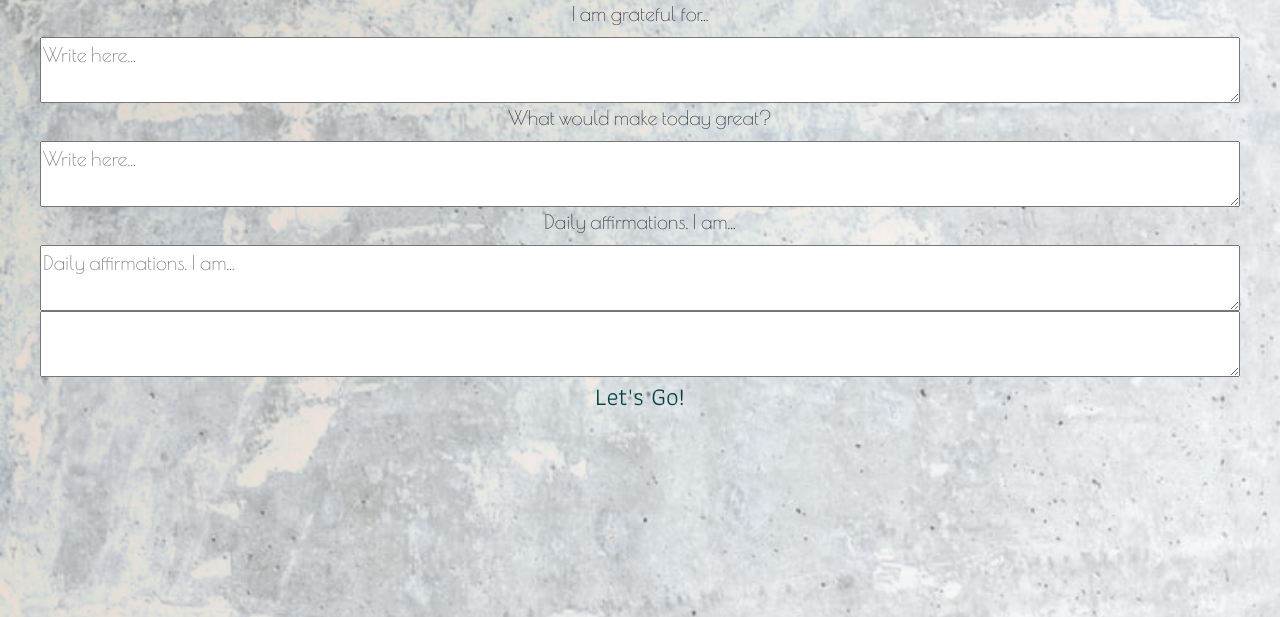
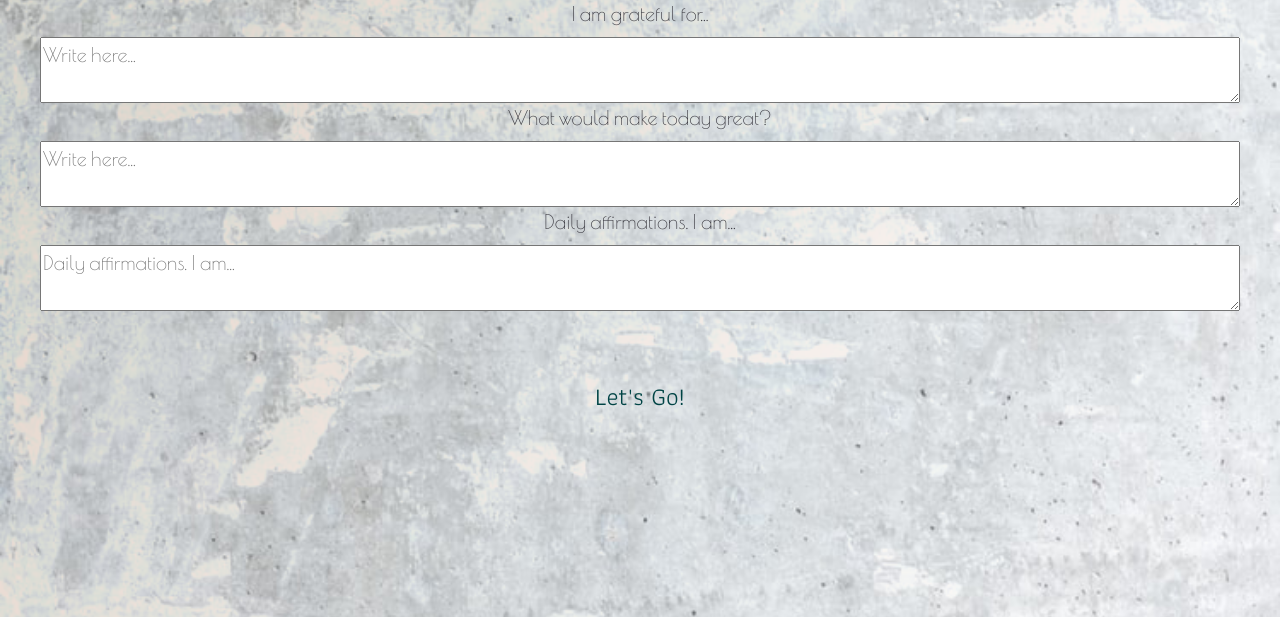
Before and after one commit to rebspen/Project-2-Iron-Hack-Web-Development-Bootcamp-New-Day, a Node server app: page /post/create in a window 1280 px wide. Shown: the part 87-704 px from the top of the page. Run offline with Node 20, Linux system fonts and the light colour scheme; some libraries are stand-ins or nearby versions.

Commit message:
craete location box is hidden to user

```diff
--- a/public/styles/style.css
+++ b/public/styles/style.css
@@ -125,4 +125,7 @@ input {
 .navbarContainer {
   margin-top: 10px; }
 
+#location {
+  visibility: hidden; }
+
 /*# sourceMappingURL=style.css.map */
--- a/public/styles/style.scss
+++ b/public/styles/style.scss
@@ -164,3 +164,10 @@ input {
   margin-top: 10px;
 }
 //BUTTON
+
+
+//create page hiding location
+
+#location{
+  visibility: hidden;
+}
```
Also changed, not shown: 1 other file.
